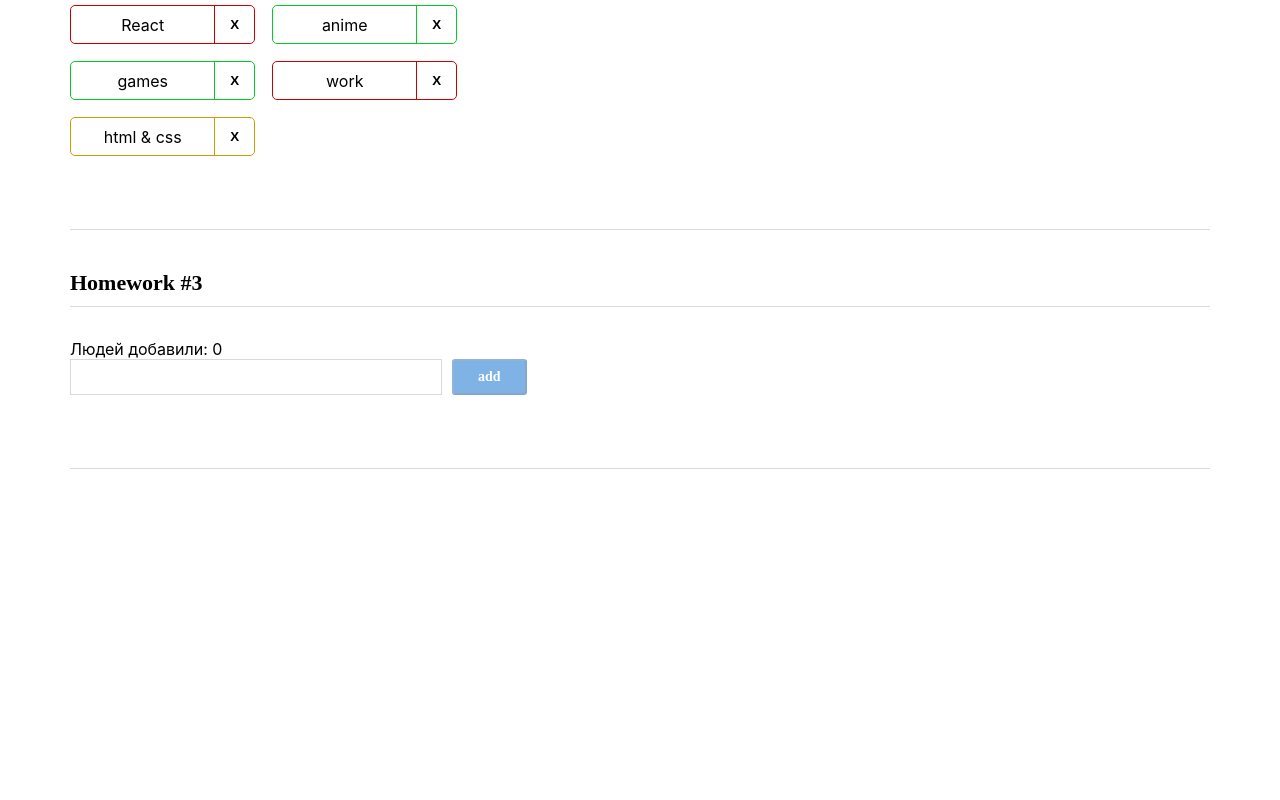
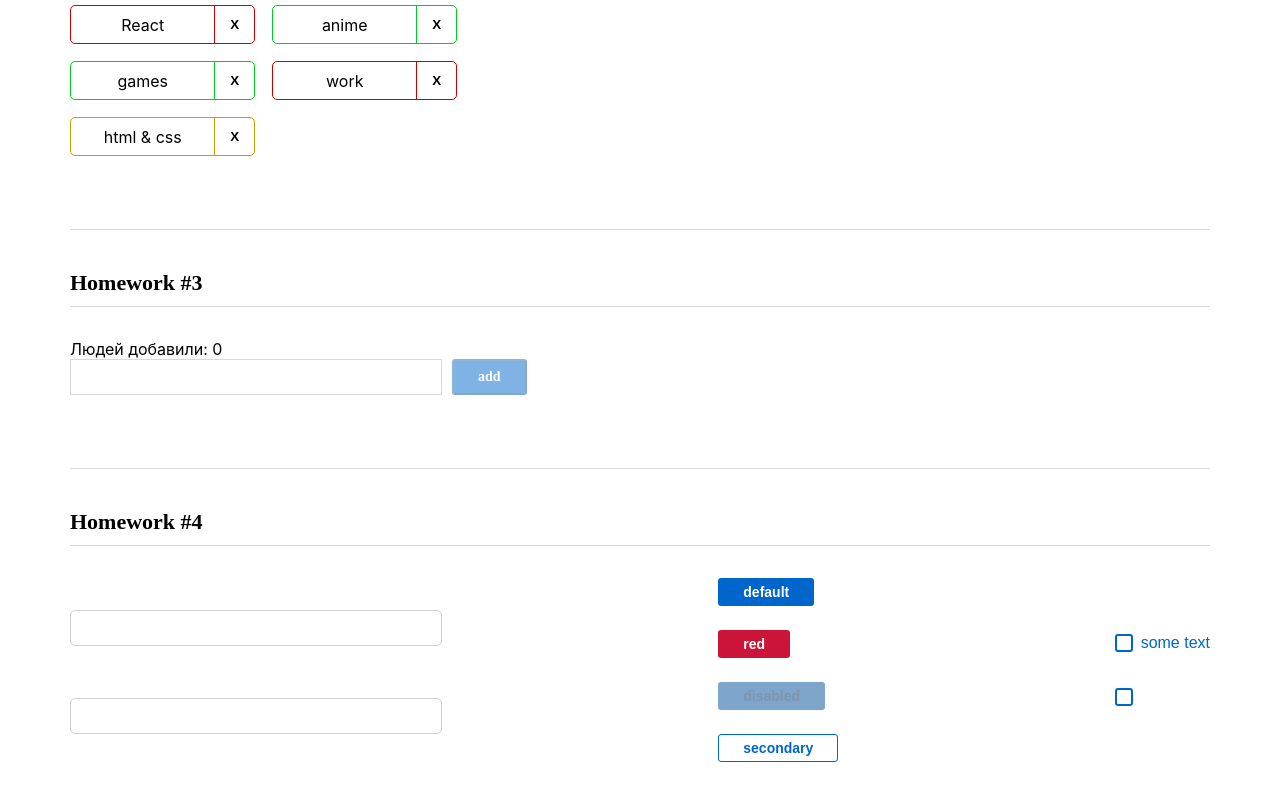
Before and after one commit to AndreyShal/homework-front-main, a React (Create React App) app: page / in a window 1280 px wide. Shown: the part 642-1442 px from the top of the page. Before the commit the page ends 1191 px from the top, so only its background shows below. Built offline with nearby package versions, Linux system fonts and the light colour scheme.

Commit message:
created homework 02-04

```diff
--- a/src/s1-main/App.tsx
+++ b/src/s1-main/App.tsx
@@ -3,6 +3,7 @@ import s from './App.module.css'
 import HW1 from '../s2-homeworks/hw01/HW1'
 import HW2 from "../s2-homeworks/hw02/HW2";
 import HW3 from "../s2-homeworks/hw03/HW3";
+import HW4 from "../s2-homeworks/hw04/HW4";
 
 function App() {
     return (
@@ -11,7 +12,7 @@ function App() {
             {/*раскомментировать по ходу выполнения*/}
             <HW2/>
             <HW3/>
-            {/*<HW4/>*/}
+            <HW4/>
 
             {/*при выполнении дз 5 и более - закомментировать здесь дз 1-4, так как они есть внутри дз 5*/}
             {/*<HW5/>*/}
--- a/src/s2-homeworks/hw04/common/c1-SuperInputText/SuperInputText.module.css
+++ b/src/s2-homeworks/hw04/common/c1-SuperInputText/SuperInputText.module.css
@@ -1,20 +1,36 @@
 .input:focus {
+    border: 1px solid gray;
 }
 
 .input {
+    width: 372px;
+    height: 36px;
+    flex-shrink: 0;
+    padding: 4px;
+
+    outline: none;
+    border-radius: 5px;
+    border: 1px solid #D1D1D1;
 }
 
 .inputWrapper {
+    display: flex;
+    flex-direction: column-reverse;
+    gap: 4px;
 }
 
 .superInput {
 }
 
 .errorInput {
+    border: 1px solid #CC1439;
+
 }
 
 .errorInput:focus {
+    border: 1px solid red;
 }
 
 .error {
+    color: red;
 }
--- a/src/s2-homeworks/hw04/common/c2-SuperButton/SuperButton.module.css
+++ b/src/s2-homeworks/hw04/common/c2-SuperButton/SuperButton.module.css
@@ -1,16 +1,40 @@
 .button {
+    outline: none;
+    display: inline-flex;
+    padding: 5px 24px;
+    justify-content: center;
+    align-items: center;
+    gap: 10px;
+    border-radius: 3px;
+    background: none;
+    border: 1px solid transparent;
+
+    font-family: 'Montserrat', sans-serif;
+    font-size: 14px;
+    font-style: normal;
+    font-weight: 600;
 }
 
 .disabled {
+    opacity: 0.5;
+    background: #004D99;
+    color: #002E5C;
 }
 
 .secondary {
+    border: 1px solid #06C;
+    color: #06C;
+
 }
 
 .default {
+    background-color: #06C;
+    color: #FFF;
 }
 
 .red {
+    background-color:  #CC1439;
+    color: #FFF;
 }
 
 .default:hover {
@@ -33,4 +57,7 @@
 }
 
 .button:disabled {
+    opacity: 0.5;
+    background: #004D99;
+    color: #002E5C;
 }
--- a/src/s2-homeworks/hw04/common/c2-SuperButton/SuperButton.tsx
+++ b/src/s2-homeworks/hw04/common/c2-SuperButton/SuperButton.tsx
@@ -17,12 +17,15 @@ const SuperButton: React.FC<SuperButtonPropsType> = (
         ...restProps // все остальные пропсы попадут в объект restProps, там же будет children
     }
 ) => {
-    const finalClassName = s.button
+
+    const finalClassName = s.button + ' ' + (disabled ? s.disabled : xType === 'red' ? s.red : xType === 'secondary' ? s.secondary : s.default)
         // + (disabled
         //         ? ...
         //         : xType === 'red'
         //             ? ...
-        + (className ? ' ' + className : '') // задачка на смешивание классов
+        // + ' ' + disabled ? s.disabled : xType === 'red' ? s.red : xType === 'secondary' ? s.secondary : s.default // задачка на смешивание классов
+
+    console.log(xType)
 
     return (
         <button
--- a/src/s2-homeworks/hw04/common/c3-SuperCheckbox/SuperCheckbox.tsx
+++ b/src/s2-homeworks/hw04/common/c3-SuperCheckbox/SuperCheckbox.tsx
@@ -28,6 +28,7 @@ const SuperCheckbox: React.FC<SuperCheckboxPropsType> = (
 ) => {
     const onChangeCallback = (e: ChangeEvent<HTMLInputElement>) => {
         // задачка на написание онченджа
+        if(onChangeChecked) onChangeChecked(e.currentTarget.checked)
 
     }
 
```
